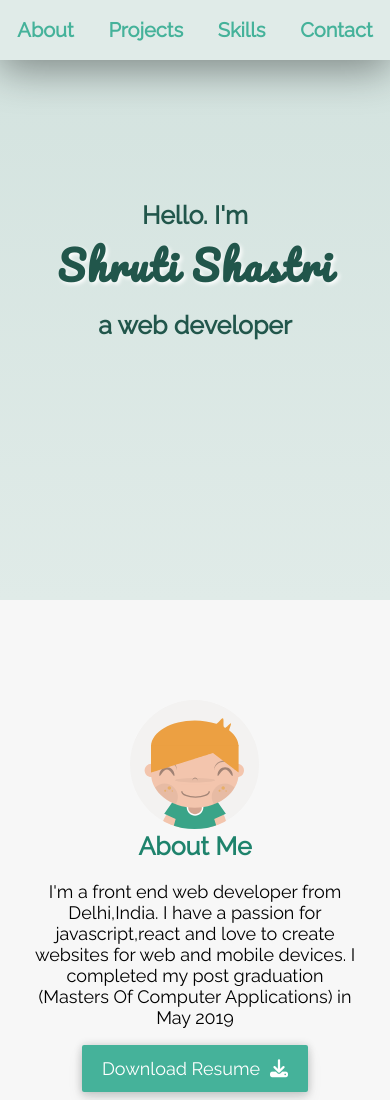
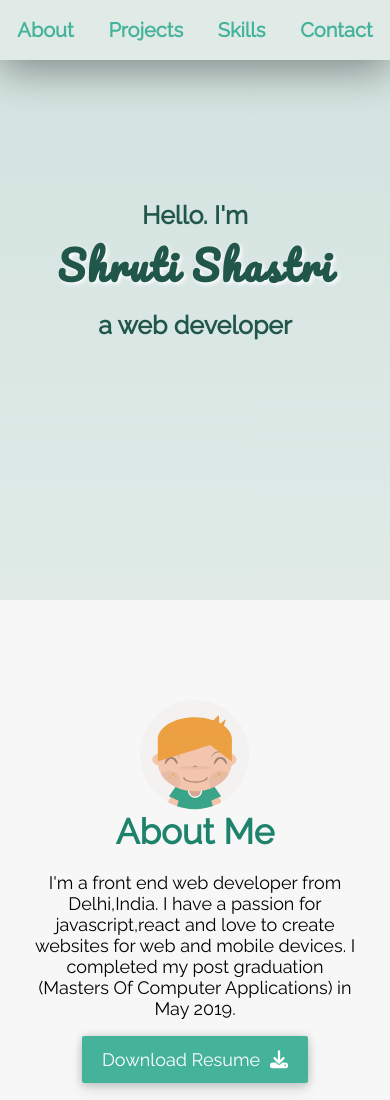
Before and after one commit to shruti49/portfolio-website, a website: page index.html in a window 390 px wide. Shown: the top 1100 px of the page. Drawn offline with nearby package versions, Linux system fonts and the light colour scheme; files that its build step writes are made by us from their sources.

Commit message:
changed aboutme-img size

```diff
--- a/index.html
+++ b/index.html
@@ -46,7 +46,7 @@
         I'm a front end web developer from Delhi,India. I have a passion for
         javascript,react and love to create websites for web and mobile devices.
         I completed my post graduation (Masters Of Computer Applications) in May
-        2019
+        2019.
       </p>
       <div class="aboutme-btn">
         <a
--- a/sass/media queries/media.scss
+++ b/sass/media queries/media.scss
@@ -24,7 +24,7 @@
 
   .aboutme-section {
     .aboutme-img {
-      max-width: 13rem;
+      max-width: 11rem;
     }
 
     .aboutme-description {
--- a/sass/pages/_about.scss
+++ b/sass/pages/_about.scss
@@ -3,7 +3,6 @@
   padding: $padding;
   text-align: center;
   background-color: $color-one;
-}
 
   .aboutme-title {
     font-size: $size-secondary;
@@ -50,3 +49,4 @@
       transition: all 0.3s ease;
     }
   }
+}
```
Also changed, not shown: img/logo.jpg (deleted), img/myAvatar.svg (deleted). Lines whose indentation alone changed are shown as unchanged.
